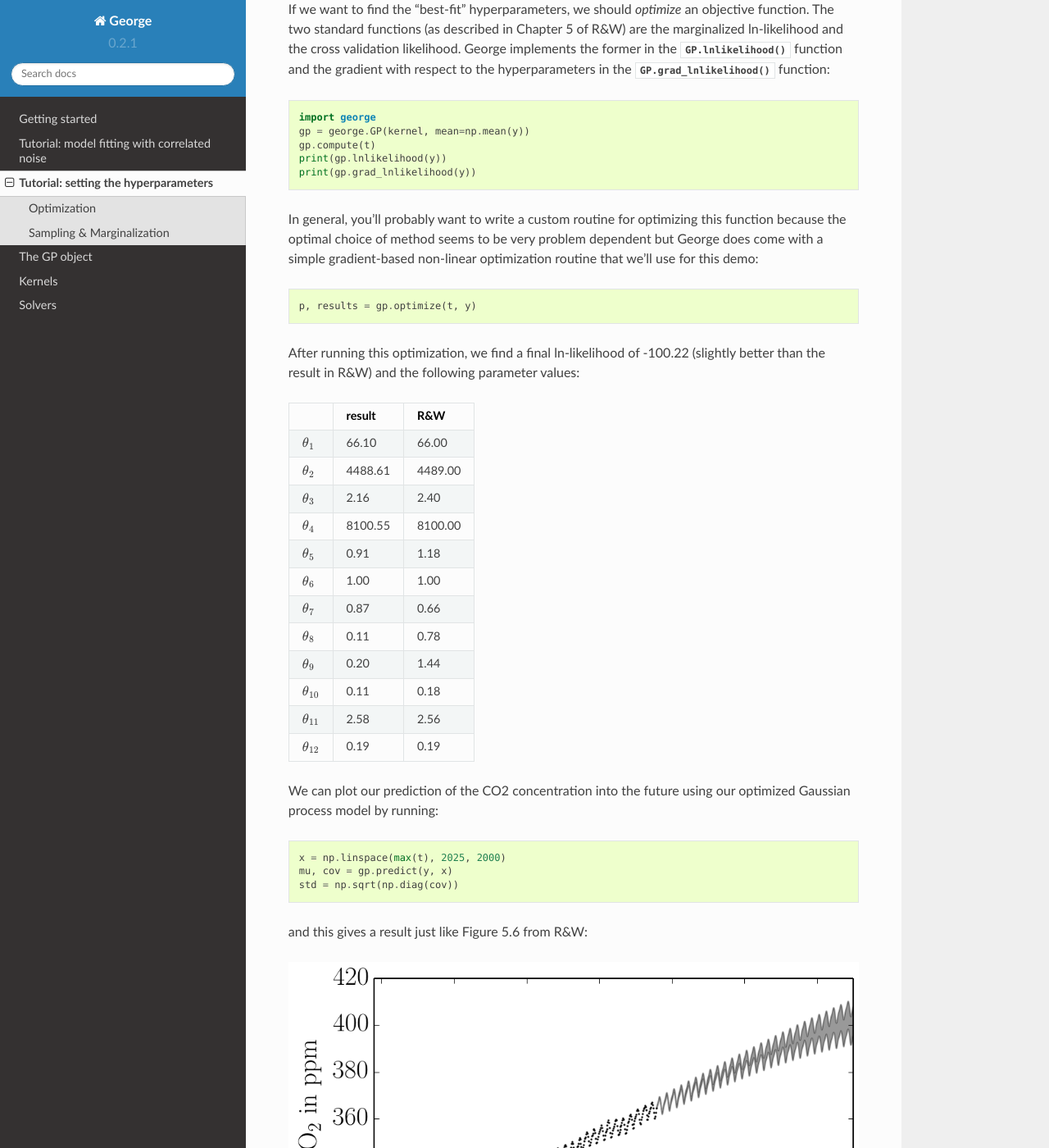
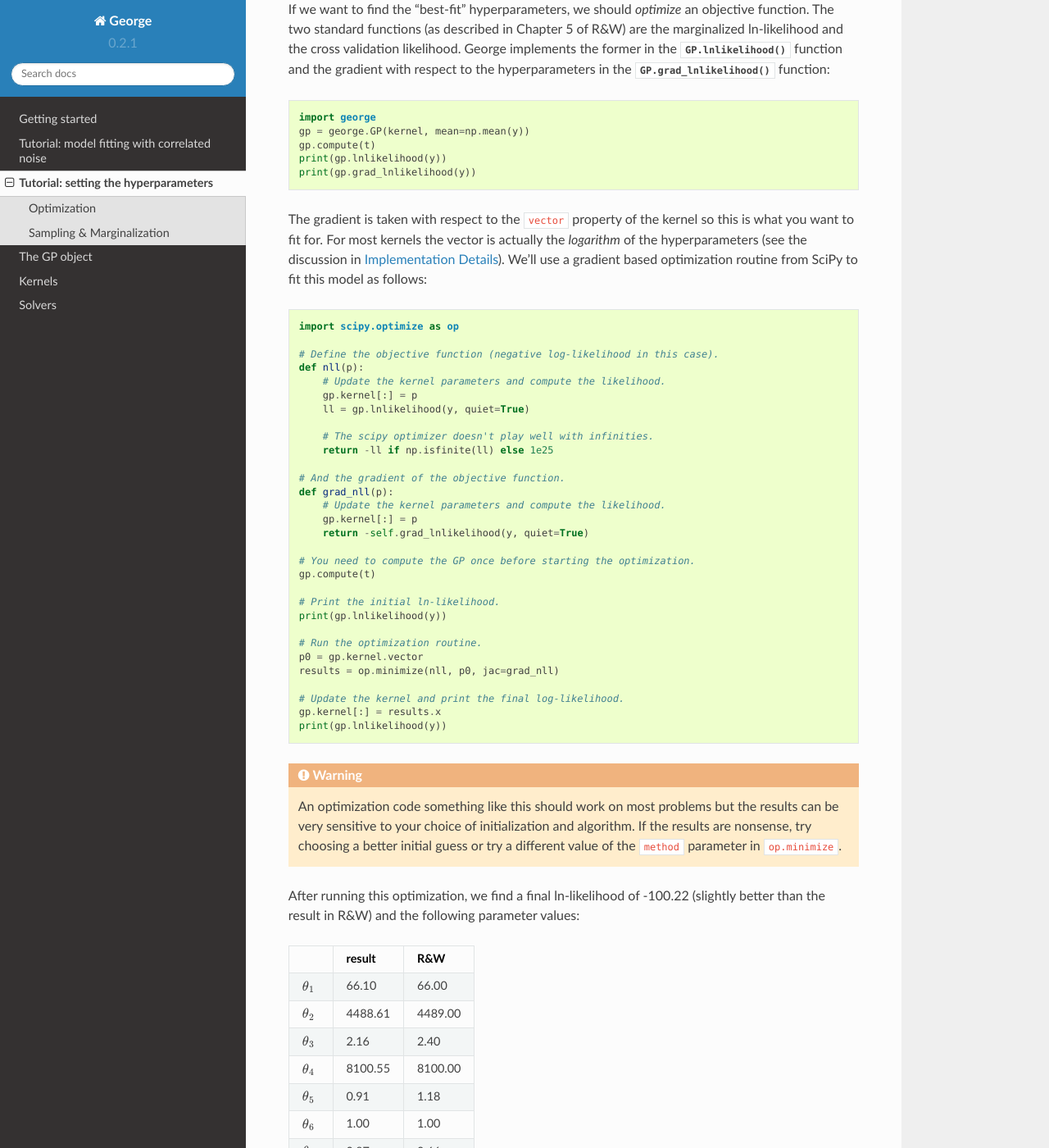
Before and after one commit to dfm/george, a Sphinx documentation site: the page built from docs/user/hyper.rst, in a window 1280 px wide and 1400 px high, scrolled down 1628 px. Shown: the whole window at 82% size. Built offline with Sphinx 7.4.7 and the Read the Docs theme 2.0.0, drawn with Linux system fonts in a browser that asks for light colours; formulas are drawn with MathJax 3.

Commit message:
some documentation about kernel parameterization

```diff
--- a/docs/user/hyper.rst
+++ b/docs/user/hyper.rst
@@ -89,14 +89,51 @@ gradient with respect to the hyperparameters in the
     print(gp.lnlikelihood(y))
     print(gp.grad_lnlikelihood(y))
 
-In general, you'll probably want to write a custom routine for optimizing this
-function because the optimal choice of method seems to be very problem
-dependent but George does come with a simple gradient-based non-linear
-optimization routine that we'll use for this demo:
+The gradient is taken with respect to the ``vector`` property of the kernel so
+this is what you want to fit for.
+For most kernels the vector is actually the *logarithm* of the hyperparameters
+(see the discussion in :ref:`implementation`).
+We'll use a gradient based optimization routine from SciPy to fit this model
+as follows:
 
 .. code-block:: python
 
-    p, results = gp.optimize(t, y)
+    import scipy.optimize as op
+
+    # Define the objective function (negative log-likelihood in this case).
+    def nll(p):
+        # Update the kernel parameters and compute the likelihood.
+        gp.kernel[:] = p
+        ll = gp.lnlikelihood(y, quiet=True)
+
+        # The scipy optimizer doesn't play well with infinities.
+        return -ll if np.isfinite(ll) else 1e25
+
+    # And the gradient of the objective function.
+    def grad_nll(p):
+        # Update the kernel parameters and compute the likelihood.
+        gp.kernel[:] = p
+        return -self.grad_lnlikelihood(y, quiet=True)
+
+    # You need to compute the GP once before starting the optimization.
+    gp.compute(t)
+
+    # Print the initial ln-likelihood.
+    print(gp.lnlikelihood(y))
+
+    # Run the optimization routine.
+    p0 = gp.kernel.vector
+    results = op.minimize(nll, p0, jac=grad_nll)
+
+    # Update the kernel and print the final log-likelihood.
+    gp.kernel[:] = results.x
+    print(gp.lnlikelihood(y))
+
+.. warning:: An optimization code something like this should work on most
+    problems but the results can be very sensitive to your choice of
+    initialization and algorithm. If the results are nonsense, try choosing a
+    better initial guess or try a different value of the ``method`` parameter
+    in ``op.minimize``.
 
 After running this optimization, we find a final ln-likelihood of -100.22
 (slightly better than the result in R&W) and the following parameter values:
```
Also changed, not shown: other parts of docs/user/hyper.rst (+4 -4 lines), docs/user/kernels.rst (+59 -1 lines), 1 other file.
